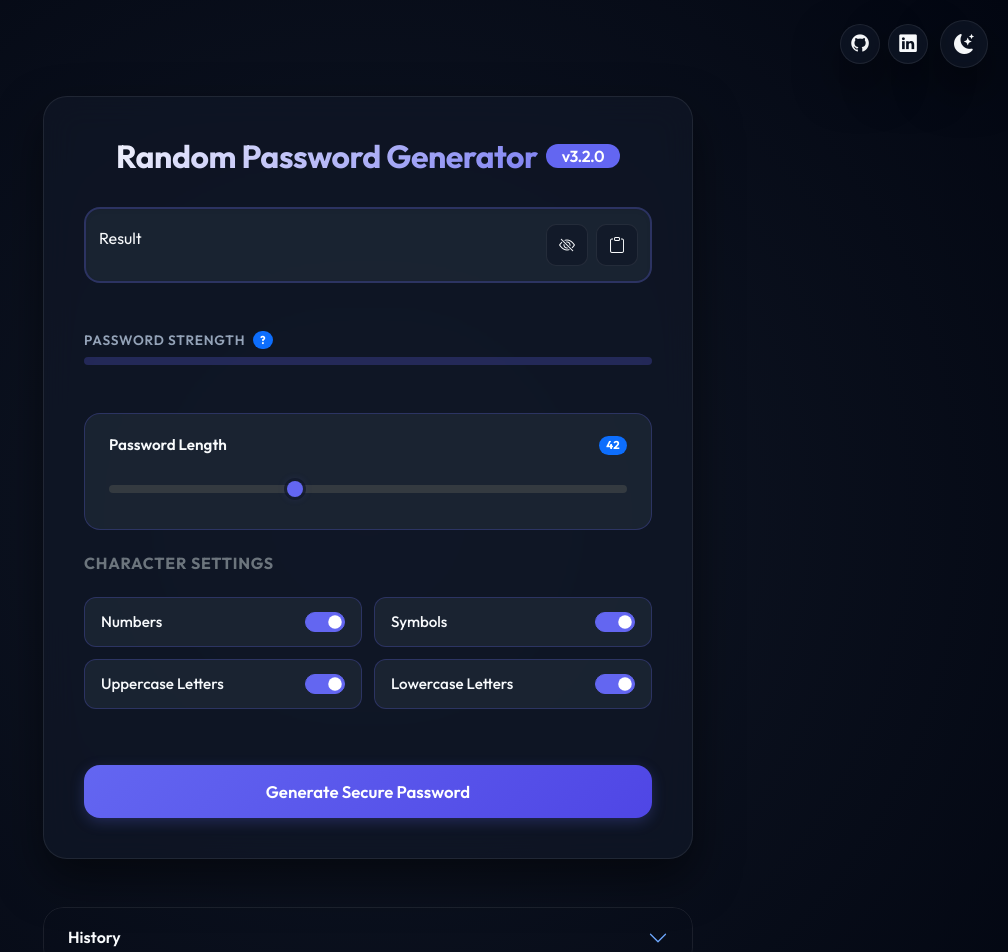
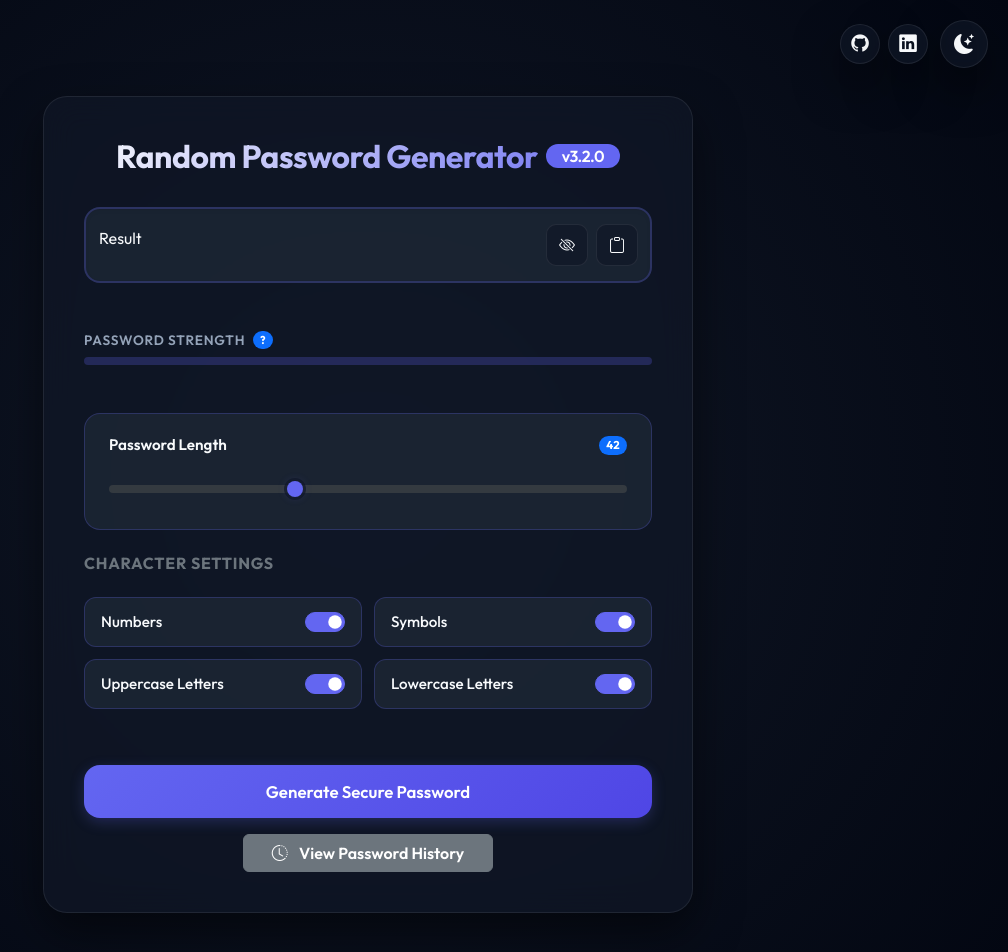
Before and after one commit to AtylaDaSilva/random-password-generator, a React (Create React App) app: page / in a window 1280 px wide. Shown: the top 952 px of the page, without its empty margins (272-1280 px from the left). Built offline with nearby package versions, Linux system fonts and the light colour scheme.

Commit message:
feat(UI): reworked password history

```diff
--- a/src/components/App.jsx
+++ b/src/components/App.jsx
@@ -11,7 +11,6 @@ import '../css/App.css';
 import MainContent from './containers/MainContent';
 import ThemeSwicther from './buttons/ThemeSwicther';
 import BasicToast from './toasts/BasicToast';
-import SubFooter from './containers/SubFooter';
 import SocialMediaContainer from './containers/SocialMediaContainer';
 
 import changesData from '../changes.json';
@@ -271,8 +270,6 @@ export default function App() {
       </header>
 
       <MainContent state={state} callbacks={callbacks} />
-
-      <SubFooter state={state} callbacks={callbacks} />
     </div>
   );
 }
--- a/src/components/containers/SubFooter.jsx
+++ /dev/null
@@ -1,13 +0,0 @@
-import React from 'react';
-import { Container } from 'react-bootstrap';
-import SubFooterAccordion from '../accordions/SubFooterAccordion/SubFooterAccordion';
-
-export default function SubFooter({ state, callbacks }) {
-    return (
-        <Container fluid className='p-0 my-3 d-flex justify-content-center'>
-            <section id='subfooter-accordion'>
-                <SubFooterAccordion state={state} callbacks={callbacks} />
-            </section>
-        </Container>
-    );
-}
--- a/src/components/forms/PasswordForm.jsx
+++ b/src/components/forms/PasswordForm.jsx
@@ -1,5 +1,5 @@
 //React
-import { React } from "react";
+import { React, useState } from "react";
 import { Form, Button, Container, Row, Col, Badge, ProgressBar } from "react-bootstrap";
 
 //Components
@@ -9,10 +9,12 @@ import Options from "../accordions/Options";
 import CopyToClipboard from '../buttons/CopyToClipboard';
 import ShowHidePassword from "../buttons/ShowHidePassword";
 import OverlayPopover from "../overlays/OverlayPopover";
+import PasswordHistoryModal from "../overlays/PasswordHistoryModal";
 
 export default function PasswordForm({ state, callbacks }) {
-    const { formData, passwordStrength } = state;
+    const { formData, passwordStrength, history } = state;
     const { handleChange, handleSubmit } = callbacks;
+    const [showHistory, setShowHistory] = useState(false);
 
     const passwordStrengthInfo = (
         <p>
@@ -126,7 +128,7 @@ export default function PasswordForm({ state, callbacks }) {
 
                 {/* 6. Primary Action button at the bottom */}
                 <Row>
-                    <Col xs="12" className="d-grid mt-2">
+                    <Col xs="12" className="d-flex flex-column mt-2 gap-3">
                         <Button
                             variant="primary"
                             type="submit"
@@ -134,9 +136,24 @@ export default function PasswordForm({ state, callbacks }) {
                         >
                             Generate Secure Password
                         </Button>
+                        <Button
+                            variant="secondary"
+                            type="button"
+                            className="history-btn fw-semibold align-self-center"
+                            onClick={() => setShowHistory(true)}
+                        >
+                            <i className="bi bi-clock-history me-2"></i> View Password History
+                        </Button>
                     </Col>
                 </Row>
             </Container>
+
+            <PasswordHistoryModal
+                show={showHistory}
+                onHide={() => setShowHistory(false)}
+                history={history}
+                callbacks={callbacks}
+            />
         </Form>
     );
 }
--- /dev/null
+++ b/src/components/overlays/PasswordHistoryModal.jsx
@@ -0,0 +1,62 @@
+import React from 'react';
+import { Modal, Button, ListGroup } from 'react-bootstrap';
+import CopyToClipboard from '../buttons/CopyToClipboard';
+
+export default function PasswordHistoryModal({ show, onHide, history, callbacks }) {
+    let listItems;
+    if (history && history.length > 0) {
+        listItems = [...history].reverse().map((entry, index) => {
+            const password = entry[0];
+            const time = entry[1];
+            return (
+                <ListGroup.Item key={index} className="d-flex justify-content-between align-items-center bg-transparent border-secondary-subtle">
+                    <div className="text-break me-3">
+                        <span className="fw-bold me-2 text-light">{password}</span>
+                        <small className="text-muted">{time}</small>
+                    </div>
+                    <CopyToClipboard
+                        btnVariant="outline-secondary"
+                        className="btn-sm border-0"
+                        tooltip={{ title: "Copy", placement: "top" }}
+                        copyContent={password}
+                        callbacks={callbacks}
+                    />
+                </ListGroup.Item>
+            );
+        });
+    } else {
+        listItems = <p className="text-muted text-center mt-4">No password history available.</p>;
+    }
+
+    return (
+        <Modal
+            show={show}
+            onHide={onHide}
+            centered
+            className="changelog-modal"
+        >
+            <Modal.Header closeButton className="border-0 pb-2">
+                <Modal.Title className="fw-bold fs-4">Password History</Modal.Title>
+            </Modal.Header>
+            <Modal.Body className="py-2" style={{ maxHeight: '55vh', overflowY: 'auto' }}>
+                {history && history.length > 0 ? (
+                    <ListGroup variant="flush">
+                        {listItems}
+                    </ListGroup>
+                ) : (
+                    listItems
+                )}
+            </Modal.Body>
+            <Modal.Footer className="border-0 pt-2">
+                {history && history.length > 0 && (
+                    <Button variant="outline-danger" onClick={() => callbacks.setHistory([])} className="me-auto btn-sm fw-semibold">
+                        Clear History
+                    </Button>
+                )}
+                <Button variant="primary" onClick={onHide} className="px-4 fw-semibold border-0 btn-accent">
+                    Close
+                </Button>
+            </Modal.Footer>
+        </Modal>
+    );
+}
--- a/src/css/App.css
+++ b/src/css/App.css
@@ -394,6 +394,11 @@ body {
 }
 
 /* History list design */
+.history-btn {
+  width: 250px;
+}
+
+
 .history-list {
   list-style: none;
   padding: 0;
```
